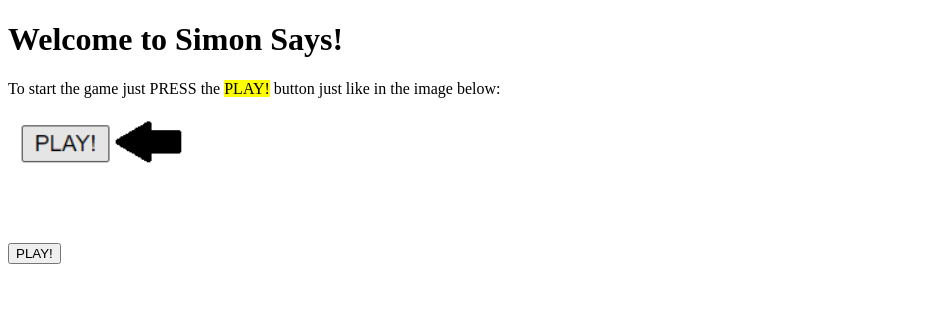
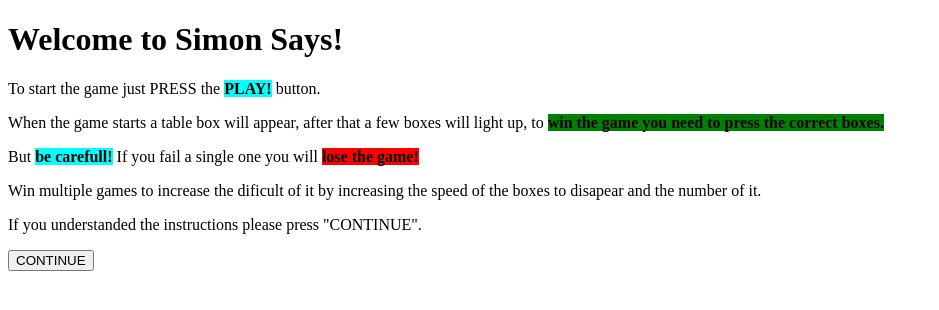
Before and after one commit to PMartinOnTheCloud/SimonDoes, a PHP site: page /instructions.php in a window 1280 px wide. Shown: the top 310 px of the page, without its empty margins (0-939 px from the left). Run offline with PHP 8.4, Linux system fonts and the light colour scheme.

Commit message:
instructions finish 22/10/2020 16:50

```diff
--- a/instructions.php
+++ b/instructions.php
@@ -2,12 +2,36 @@
 <html>
 <head>
 	<title></title>
+	<style type="text/css">
+		mark.important {
+
+			font-weight: bold;
+			background-color:cyan;
+
+		}
+		mark.correct{
+			font-weight: bold;
+			background-color:green;
+		}
+		mark.incorrect{
+			font-weight: bold;
+			background-color:red;
+		}
+/*Por ejemplo, cambiar con paleta los colores.*/
+	</style>
 </head>
 <body>
 	<h1>Welcome to Simon Says! </h1>
-	<p>To start the game just PRESS the <mark>PLAY!</mark> button just like in the image below: </p>
-	<img src='./Images/play.jpg' width='250px' heigth='150px'><br><br><br>
-	<button> PLAY! </button>
+	<p>To start the game just PRESS the <mark class="important">PLAY!</mark> button.
+	<p>When the game starts a table box will appear, after that a few boxes will light up, to <mark class="correct">win the game you need to press the correct boxes. </p>
+	<p>But <mark class="important">be carefull!</mark> If you fail a single one you will <mark class="incorrect">lose the game!</mark></p>
+	<p>Win multiple games to increase the dificult of it by increasing the speed of the boxes to disapear and the number of it.</p>
+	<p>If you understanded the instructions please press "CONTINUE".</p>
+<form action="home.php" method="get">
+    <button type="submit" />CONTINUE
+</form>
+
+
 
 </body>
 </html>
```
